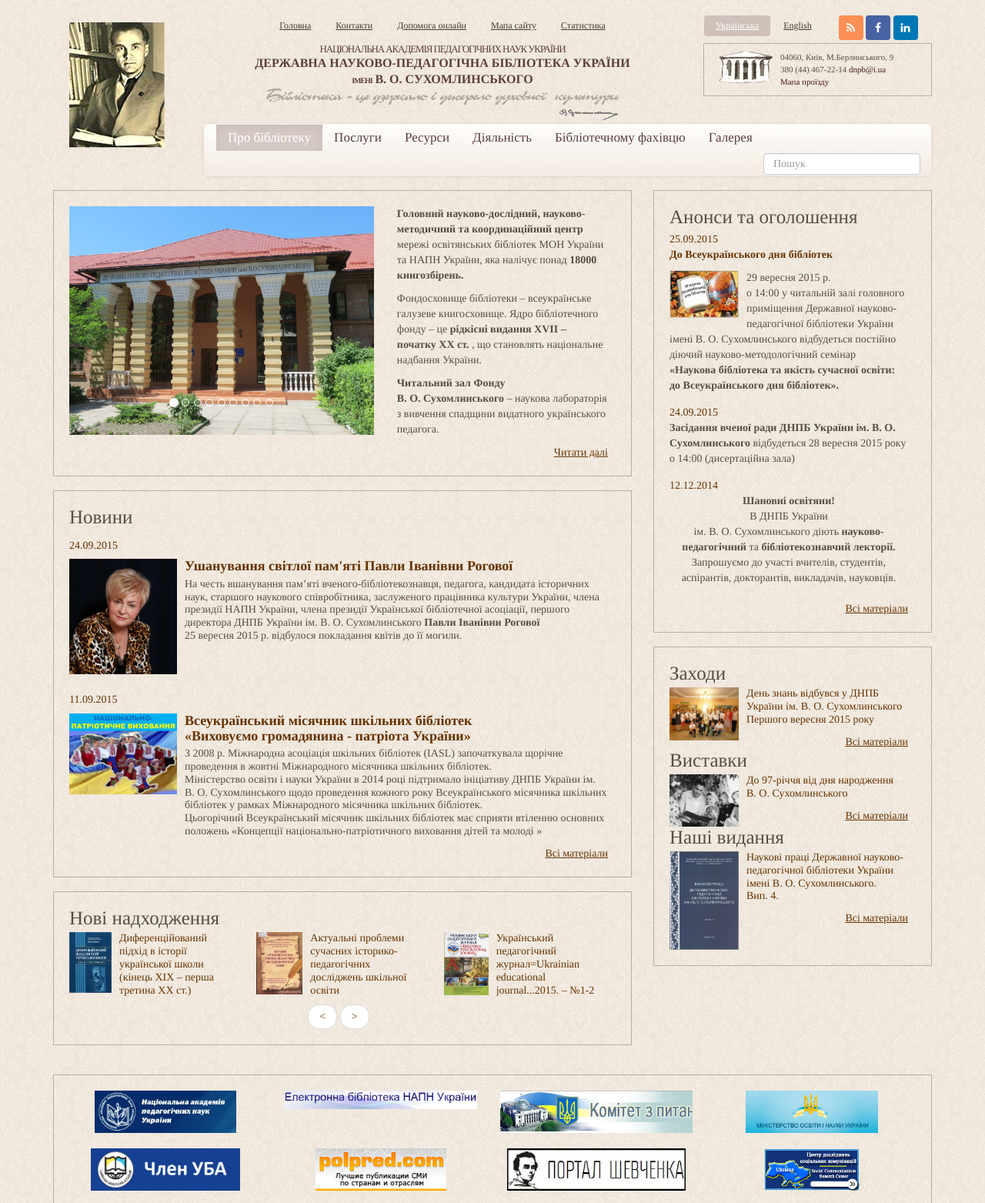
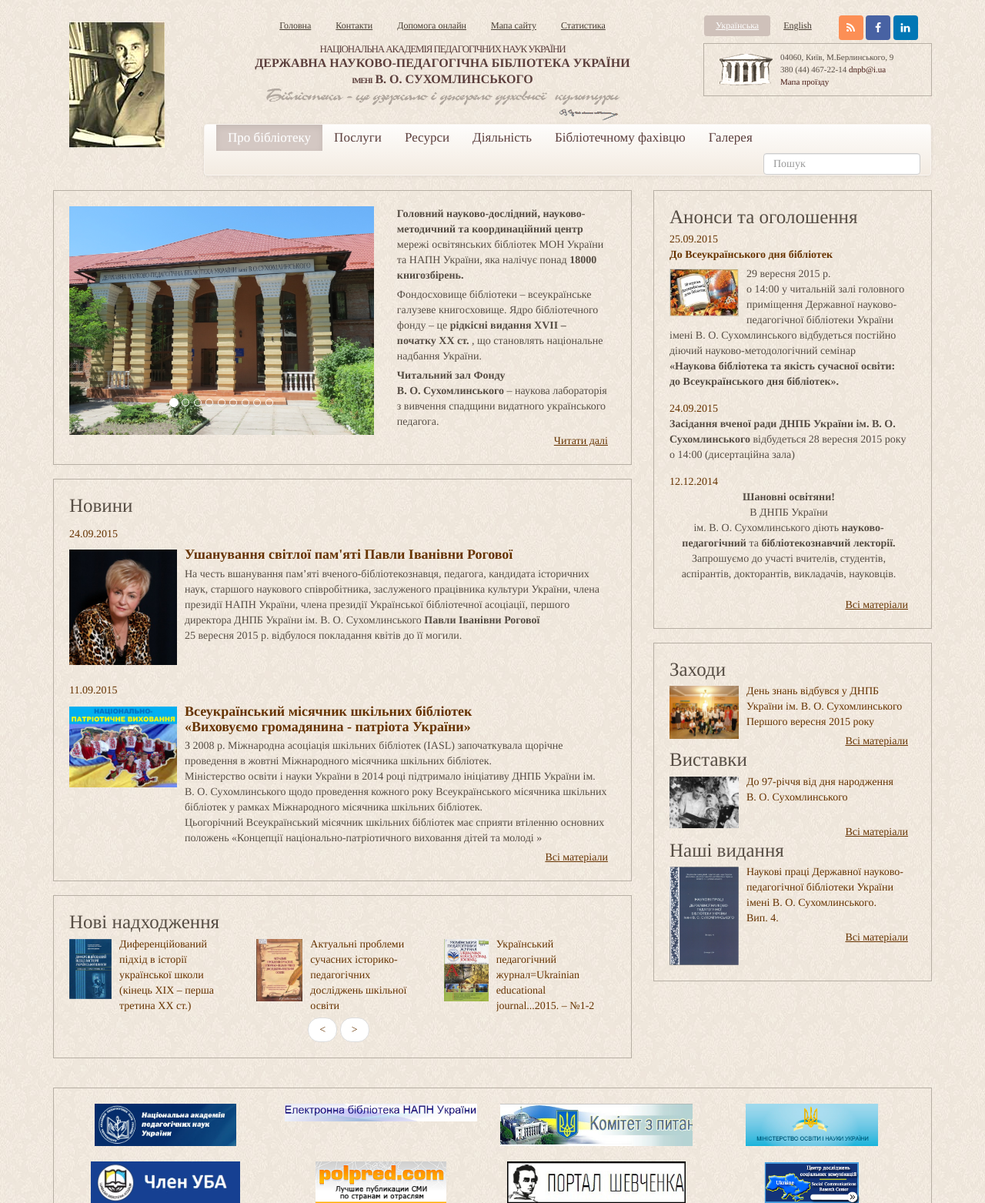
Before and after one commit to kaelite/dnpb-template, a PHP site: page / in a window 1280 px wide. Shown: the top 1563 px of the page at 77% size. Run offline with PHP 8.4, Linux system fonts and the light colour scheme; some web fonts are replaced.

Commit message:
complex styles and html update

```diff
--- a/css/dnpb.css
+++ b/css/dnpb.css
@@ -38,6 +38,10 @@
 a:hover {
 	font-decoration: none;
 }*/
+
+p {
+	margin-bottom:5px;
+}
 
 .dnpb_block h3  a {
 	color:#564D44;
@@ -227,6 +231,13 @@
 	margin:0px;
 }
 
-.dnpb_block .media-body p{
+/*.dnpb_block .dnpb_news .media-body p{
+	line-height: 1.42857;
+}*/
+.dnpb_block not(.dnpb_news) .media-body p{
     line-height: 1.2;
 }
+
+.media .pull-left img {
+	margin-top: 3px;
+}
--- a/index.html
+++ b/index.html
@@ -260,7 +260,7 @@
 
 <!-- News -->
 
-					<section class="dnpb_block">
+					<section class="dnpb_block dnpb_news">
 						<h3><a href="#">Новини</a></h3>
 						<div class="row">
 							<div class="col-md-12">
@@ -313,7 +313,6 @@
 			<div class="media">
 				<a class="pull-left" href="#"><img src="./img/new_arrivals/new_arrivals1_photo.jpg" width="55" alt="Image"></a>
 				<div class="media-body">
-					<!-- <h4 class="media-heading">Book name</h4> -->
 					<p><a href="#">Диференційований підхід в історії української школи (кінець ХІХ – перша третина ХХ ст.)</a></p>
 				</div>
 			</div>
@@ -322,7 +321,6 @@
 			<div class="media">
 				<a class="pull-left" href="#"><img src="./img/new_arrivals/new_arrivals2_photo.jpg" width="60" alt="Image"></a>
 				<div class="media-body">
-					<!-- <h4 class="media-heading">Book name</h4> -->
 					<p><a href="#">Актуальні проблеми сучасних історико-педагогічних досліджень шкільної освіти</a></p>
 				</div>
 			</div>
@@ -331,7 +329,6 @@
 			<div class="media">
 				<a class="pull-left" href="#"><img src="./img/new_arrivals/new_arrivals3_photo.jpg" width="58" alt="Image"></a>
 				<div class="media-body">
-					<!-- <h4 class="media-heading">Book name</h4> -->
 					<p><a href="#">Український педагогічний журнал=Ukrainian educational journal...2015. – №1-2</a></p>
 				</div>
 			</div>
@@ -412,7 +409,7 @@
 									<div class="media">
 										<a class="pull-left" href="#"><img src="./img/exhibition/exhibition1_photo.jpg" width="90" alt="Image"></a>
 										<div class="media-body">
-										<p><a href="#">До 97-річчя від дня народження <br>В. О. Сухомлинського</a></p>
+										<p><a href="#">До 97-річчя від дня народження <br>В. О. Сухомлинського</a><br/><br/></p>
 											<a href="#" class="pull-right dnpb-link">Всі матеріали</a>
 										</div>
 									</div>
```
